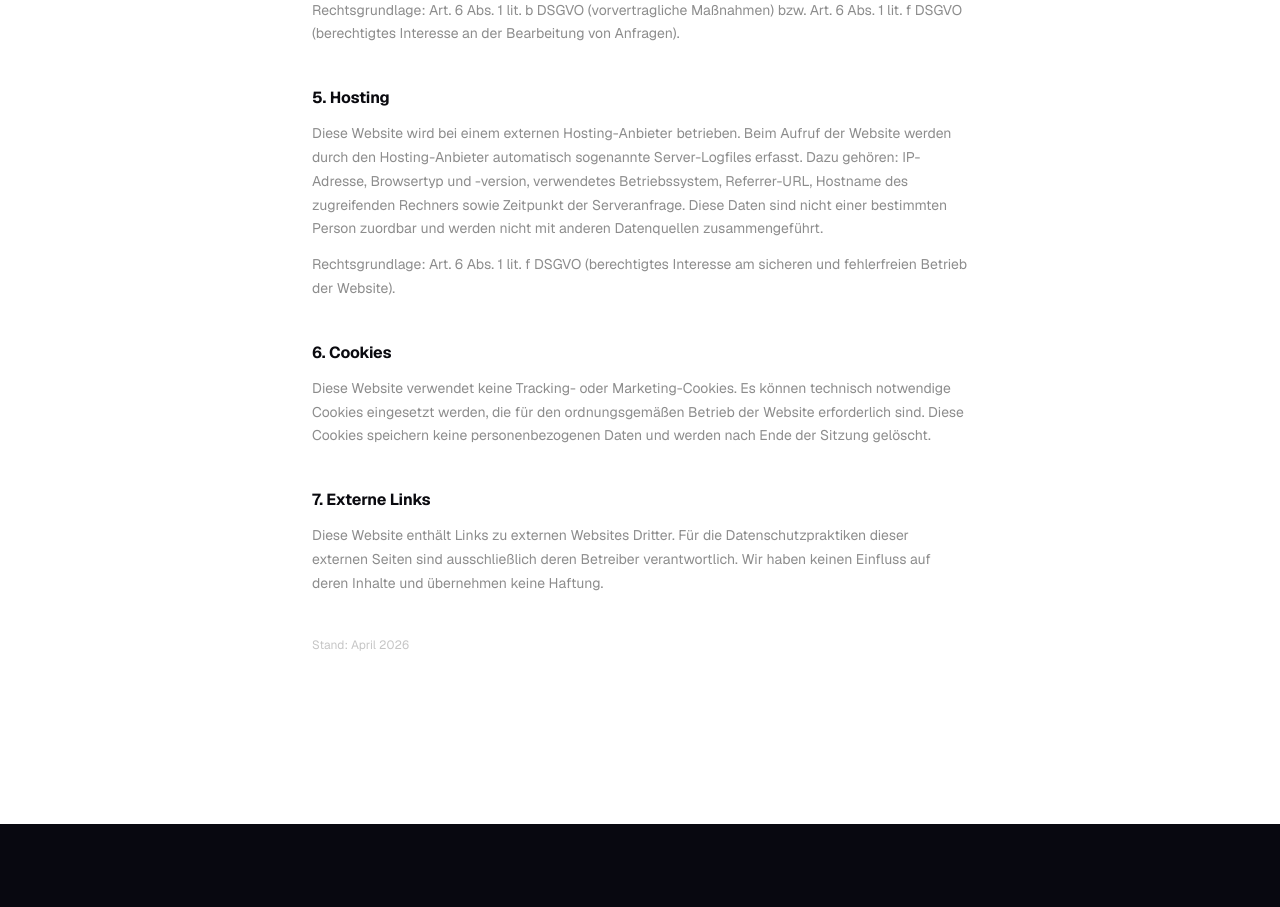
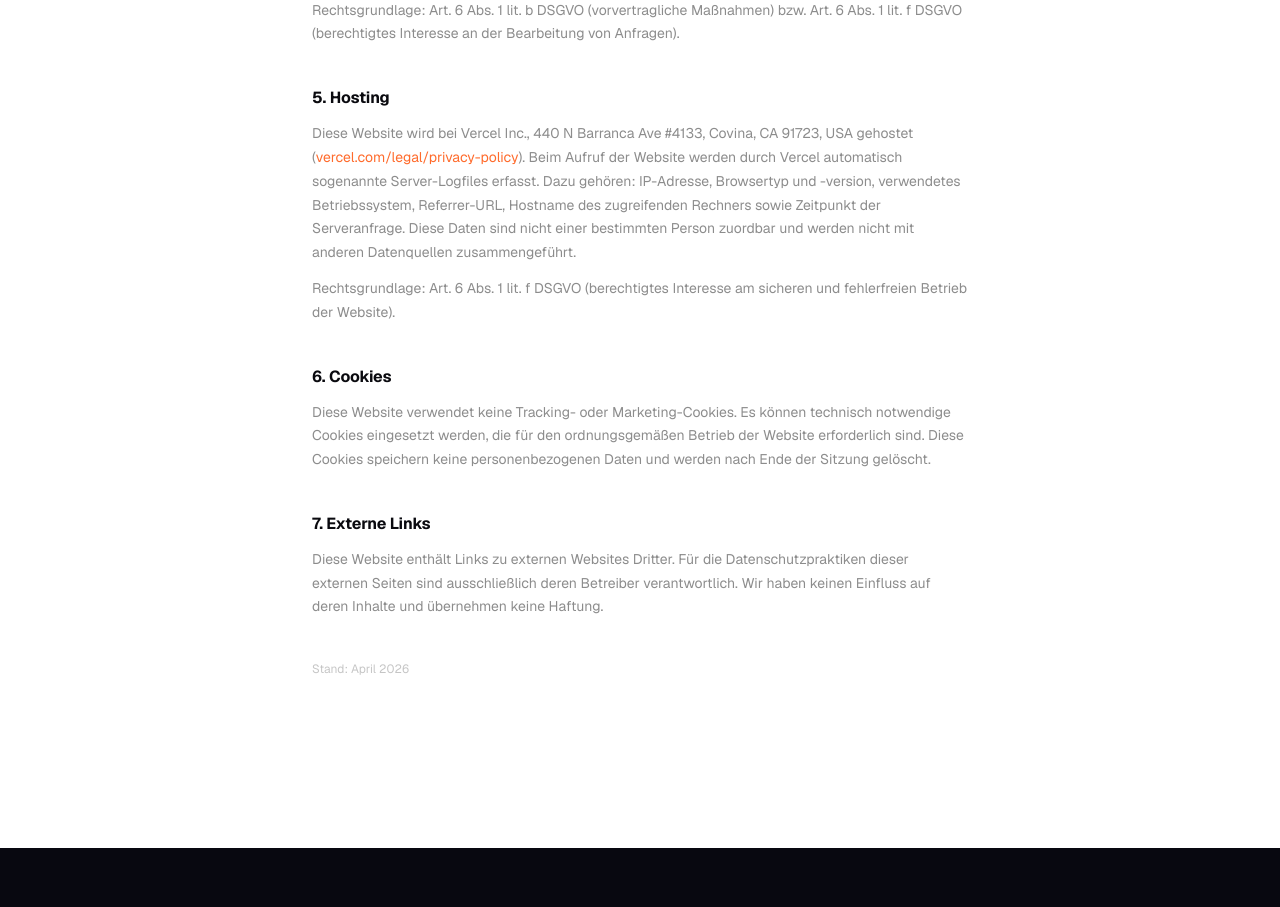
Before and after one commit to platob23/bytex-website, a Next.js app: page /de/datenschutz in a window 1280 px wide. Shown: the part 1120-2027 px from the top of the page. Built offline with nearby package versions, Linux system fonts and the light colour scheme.

Commit message:
fix(datenschutz): add vercel as hosting provider

```diff
--- a/app/[lang]/datenschutz/page.tsx
+++ b/app/[lang]/datenschutz/page.tsx
@@ -79,8 +79,8 @@ export default async function DatenschutzPage({ params }: { params: Promise<{ la
           <div className="legal-section">
             <h2 className="legal-h2">5. Hosting</h2>
             <p className="legal-p">
-              Diese Website wird bei einem externen Hosting-Anbieter betrieben. {/* [HOSTING-ANBIETER EINTRAGEN] */}
-              Beim Aufruf der Website werden durch den Hosting-Anbieter automatisch sogenannte Server-Logfiles erfasst. Dazu gehören: IP-Adresse, Browsertyp und -version, verwendetes Betriebssystem, Referrer-URL, Hostname des zugreifenden Rechners sowie Zeitpunkt der Serveranfrage. Diese Daten sind nicht einer bestimmten Person zuordbar und werden nicht mit anderen Datenquellen zusammengeführt.
+              Diese Website wird bei Vercel Inc., 440 N Barranca Ave #4133, Covina, CA 91723, USA gehostet (<a href="https://vercel.com/legal/privacy-policy" target="_blank" rel="noopener noreferrer" className="legal-link">vercel.com/legal/privacy-policy</a>).
+              Beim Aufruf der Website werden durch Vercel automatisch sogenannte Server-Logfiles erfasst. Dazu gehören: IP-Adresse, Browsertyp und -version, verwendetes Betriebssystem, Referrer-URL, Hostname des zugreifenden Rechners sowie Zeitpunkt der Serveranfrage. Diese Daten sind nicht einer bestimmten Person zuordbar und werden nicht mit anderen Datenquellen zusammengeführt.
             </p>
             <p className="legal-p">
               Rechtsgrundlage: Art. 6 Abs. 1 lit. f DSGVO (berechtigtes Interesse am sicheren und fehlerfreien Betrieb der Website).
```
